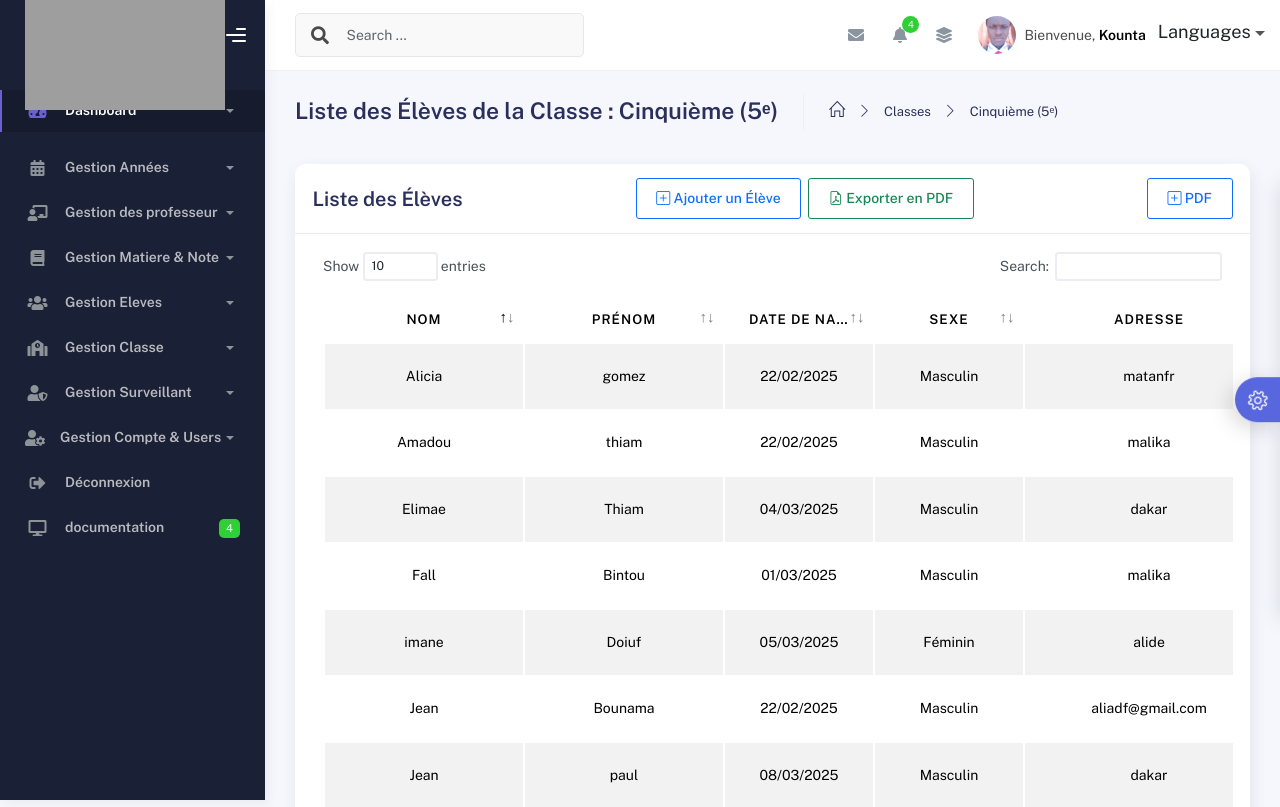
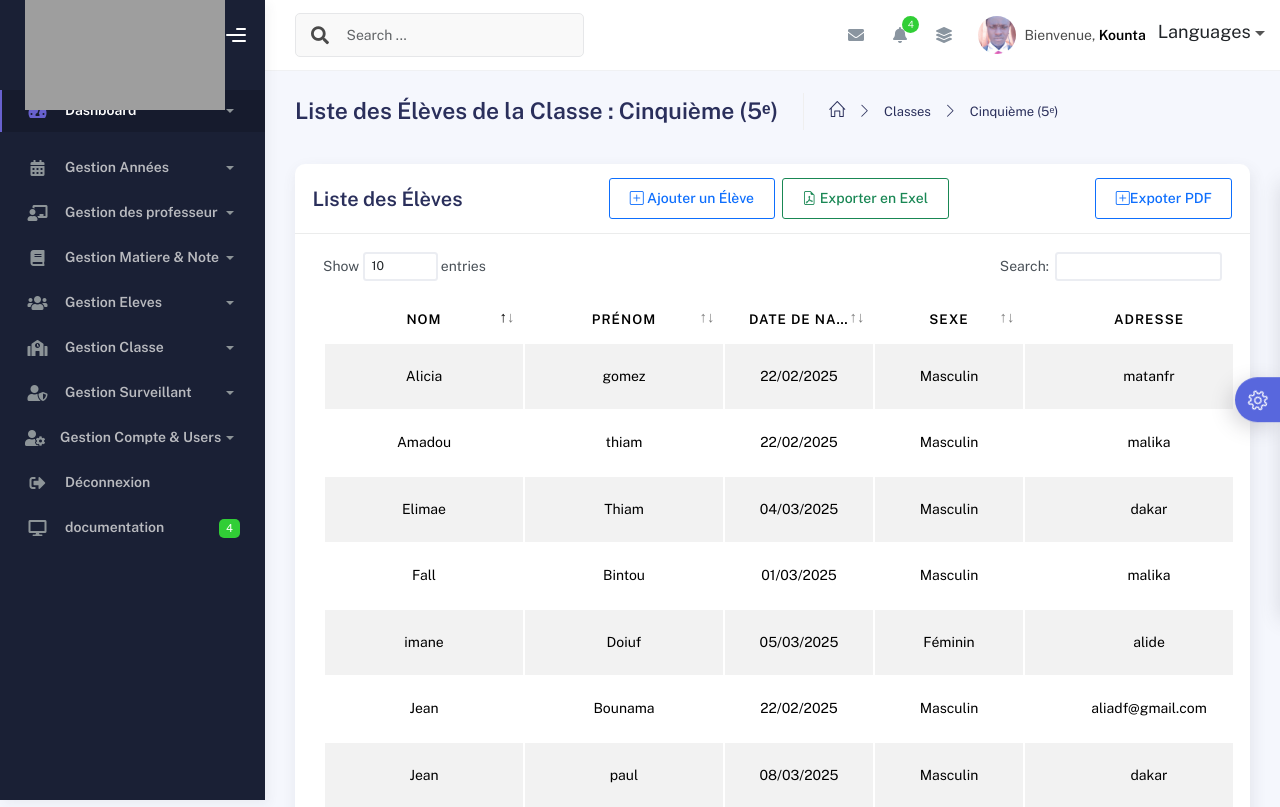
Before and after one commit to Kountade/Mali_gestion, a Django app: page /fr/classes/3/eleves/ in a window 1280 px wide. Shown: the top 807 px of the page. Run offline with Django 5.2, Linux system fonts and the light colour scheme; data comes from the database, SQL or seed files in the repository; some libraries are stand-ins or nearby versions; grey boxes are pictures that could not be loaded.

Commit message:
first commit 9 eleve pdf e

```diff
--- a/templates/classes/liste_eleves_par_classe.html
+++ b/templates/classes/liste_eleves_par_classe.html
@@ -60,13 +60,13 @@
                 class="btn btn-outline-success ms-2"
                 onclick="downloadPDF()"
               >
-                <i class="bi bi-file-earmark-pdf"></i> Exporter en PDF
+                <i class="bi bi-file-earmark-pdf"></i> Exporter en Exel
               </button>
               <a
                 href="{% url 'liste_eleves_par_classe_pdf' classe.id %}"
                 class="btn btn-outline-primary ms-auto"
               >
-                <i class="bi bi-plus-square"></i> PDF
+                <i class="bi bi-plus-square"></i>Expoter PDF
               </a>
             </div>
           </div>
```
